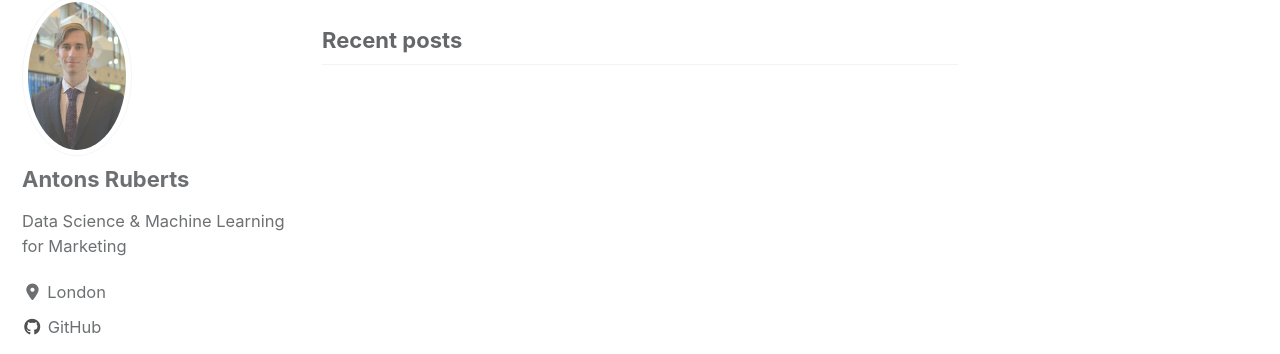
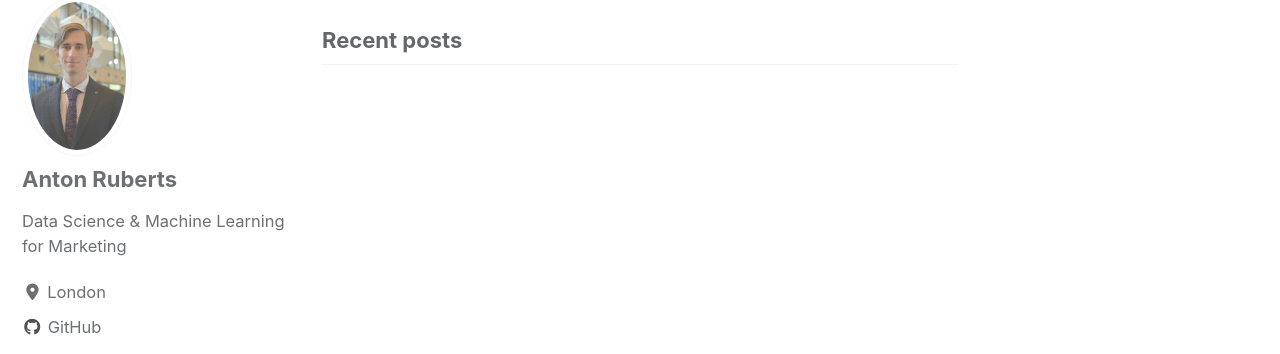
Before and after one commit to AntonsRuberts/AntonsRuberts.github.io, a Jekyll site: the page built from index.html, in a window 1280 px wide. Shown: the part 115-469 px from the top of the page. Built offline with Jekyll 4.4.1, drawn with Linux system fonts in a browser that asks for light colours; cached includes are drawn as plain includes; nearby versions of some CDN libraries; the list of posts is cut into pages by our own code.

Commit message:
Update _config.yml

```diff
--- a/_config.yml
+++ b/_config.yml
@@ -93,7 +93,7 @@ analytics:
 
 # Site Author
 author:
-  name             : "Antons Ruberts"
+  name             : "Anton Ruberts"
   avatar           : "/assets/images/bio.png"
   bio              : "Data Science & Machine Learning for Marketing"
   location         : "London"
```
